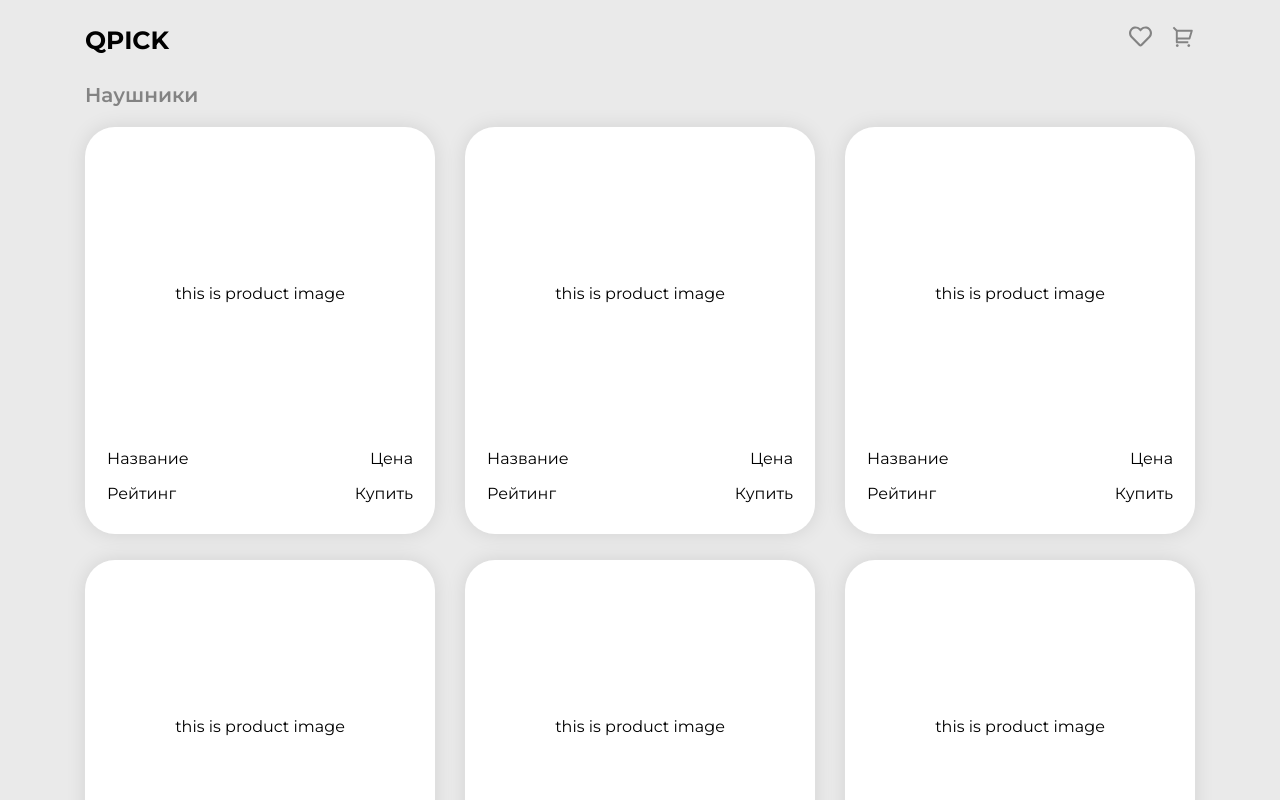
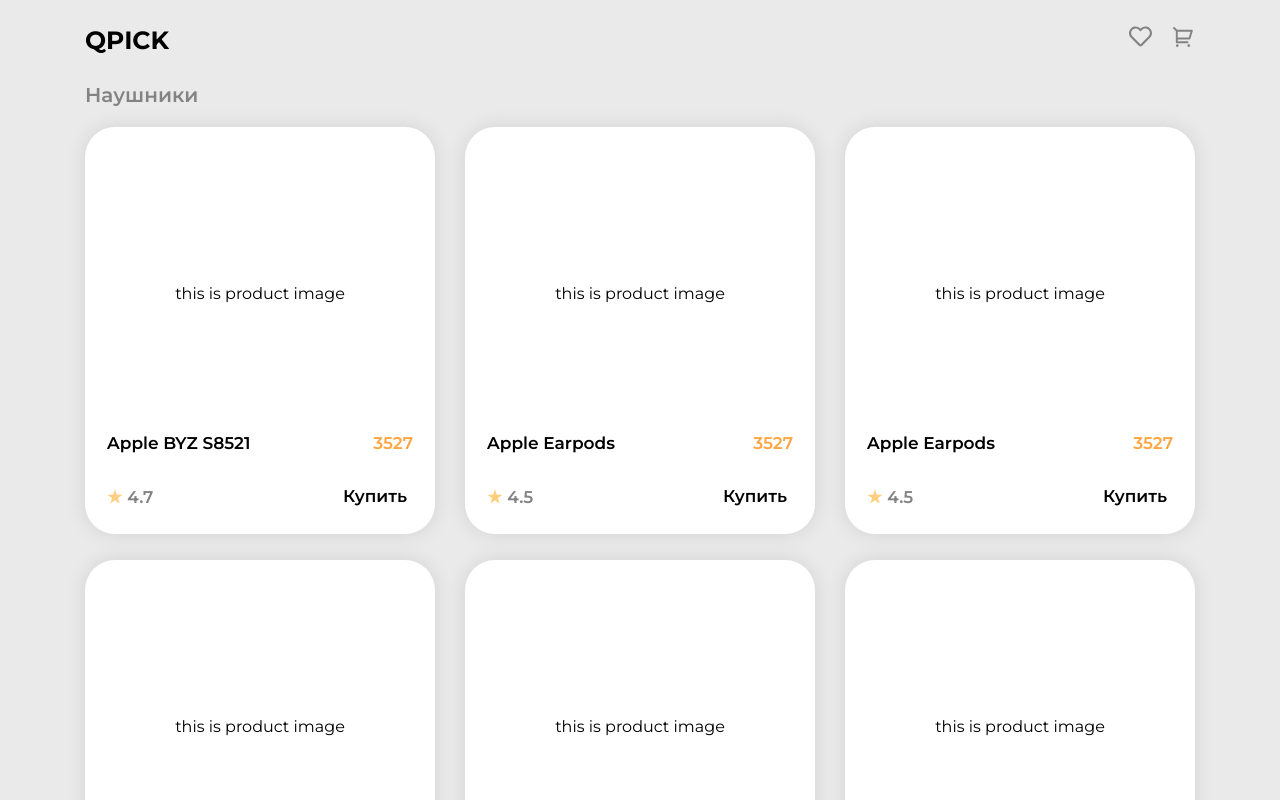
Before and after one commit to equestriann/neo-project, a React (Vite) app: page /main in a window 1280 px wide. Shown: the top 800 px of the page. Built offline with nearby package versions, Linux system fonts and the light colour scheme.

Commit message:
product-info done

```diff
--- a/src/components/Goods.jsx
+++ b/src/components/Goods.jsx
@@ -15,12 +15,19 @@
             </div>
             <div className="product-info">
                 <div className="left-column">
-                    <p id="prod-title">Название</p>
-                    <p id="prod-rating">Рейтинг</p>
+                    <p>{good.title}</p>
+                    <p>
+                        <span id="rating-star">&#9733;</span>
+                        <span id="rating">{good.rating}</span>
+                    </p>
                 </div>
                 <div className="right-column">
-                    <p>Цена</p>
-                    <p>Купить</p>
+                    <p id="price">{good.price}</p>
+                    <p>
+                        <button id="buy-button" onClick={handleBuyClick}>
+                            Купить
+                        </button>
+                    </p>
                 </div>
             </div>
         </div>
--- a/src/index.css
+++ b/src/index.css
@@ -79,9 +79,9 @@
     /*margin-bottom: 21px;*/
 }
 
-/*main p {*/
-/*    margin: 0;*/
-/*}*/
+main p {
+    margin: 0;
+}
 
 main h3 {
     padding-bottom: 20px;
@@ -124,12 +124,49 @@
     display: flex;
     flex-wrap: wrap;
     justify-content: space-between;
+    font-weight: 600;
+    font-size: 17px;
+}
+
+main .product-info .left-column {
+    display: flex;
+    flex-direction: column;
+    justify-content: space-between;
 }
 
 main .product-info .right-column {
     text-align: right;
+    display: flex;
+    flex-direction: column;
+    justify-content: space-between;
 }
 
+main .product-info #price {
+    color: #FFA542;
+}
+
+main .product-info #rating-star {
+    color: #FFCE7F;
+}
+
+main .product-info #rating {
+    color: #838383;
+    padding-left: 5px;
+}
+
+main .product-info #buy-button {
+    border: none;
+    background-color: transparent;
+    font-size: inherit;
+    font-weight: inherit;
+    font-family: inherit;
+    cursor: pointer;
+    transition: opacity 300ms ease;
+}
+
+main .product-info #buy-button:hover {
+    opacity: 70%;
+}
 
 
 /*--------------------FOOTER----------------------*/
```
